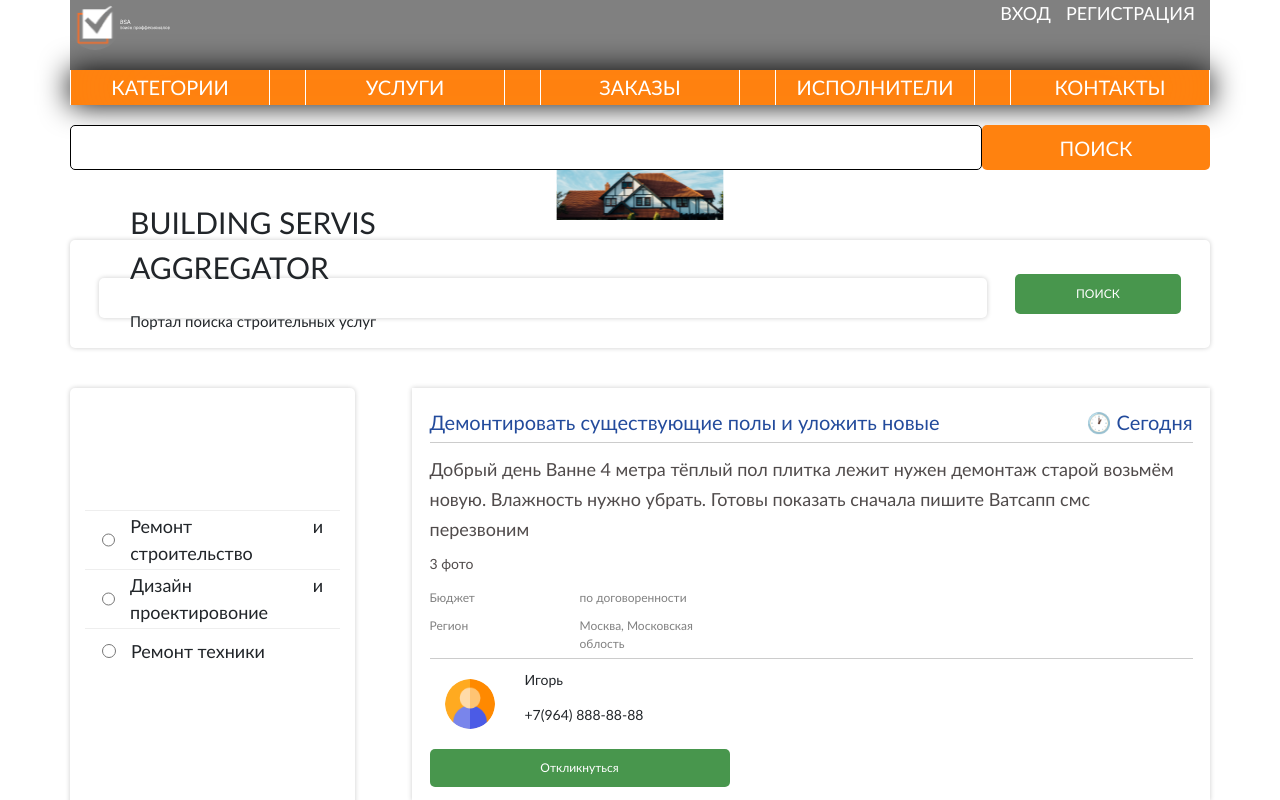
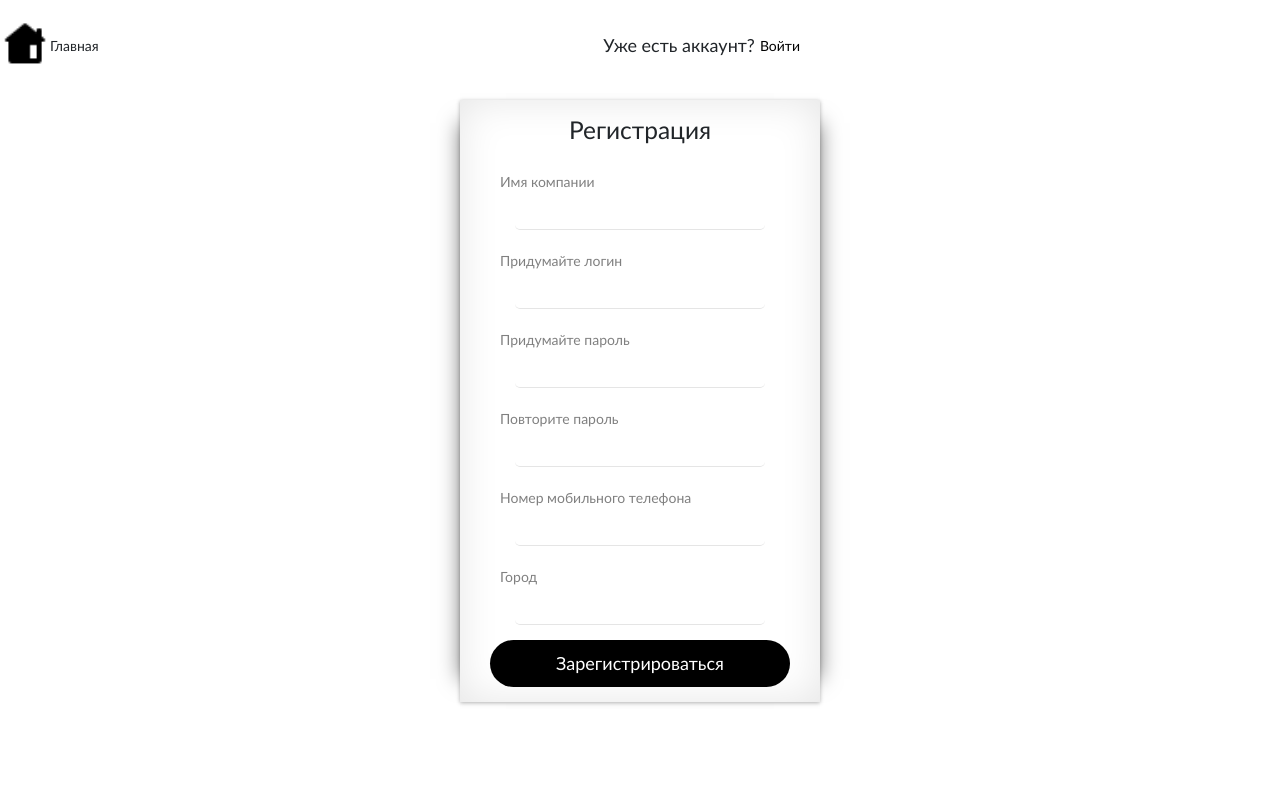
Before and after one commit to said-mohmad/aggregator-front, a React (Create React App) app: page /signin in a window 1280 px wide. Shown: the top 800 px of the page. Built offline with nearby package versions, Linux system fonts and the light colour scheme.

Commit message:
работа с авторизацией и общий  роутинг

```diff
--- a/src/components/App.jsx
+++ b/src/components/App.jsx
@@ -5,6 +5,8 @@ import Form from "./MainPage/SearchForm/Form";
 import SearchPage from "./SearchPage/SearchPage";
 import PersonPage from "./PersonPage/PersonPage";
 import Footer from "./Footer/Footer";
+
+
 
 const App = () => {
   return (
@@ -15,6 +17,7 @@ const App = () => {
       <SearchPage />
       <PersonPage />
       <Footer />
+
     </div>
   );
 };
--- a/src/components/SignIn/SignIn.jsx
+++ b/src/components/SignIn/SignIn.jsx
@@ -1,14 +1,22 @@
-import React, { useState } from "react";
+import React, { useEffect, useState } from "react";
 import style from "./SignIn.module.css";
-import { useDispatch } from "react-redux";
+import { useDispatch, useSelector } from "react-redux";
 import { signIn } from "../redux/features/application";
 import { Link } from "react-router-dom";
-import logoHome from "../../assets/home.png"
+import logoHome from "../../assets/home.png";
+import { useNavigate } from "react-router-dom";
 
 const SignIn = () => {
     const [login, setLogin] = useState("");
     const [password, setPassword] = useState("");
+
+    const navigate = useNavigate();
+
     const dispatch = useDispatch();
+    const application = useSelector((state) => state.application);
+    const error = useSelector((state) => state.application.error);
+    const signingIn = useSelector((state) => state.application.signingIn);
+    const [signingError, setSigningError] = useState("");
 
     const handleChangeLogin = (e) => {
         setLogin(e.target.value);
@@ -17,21 +25,26 @@ const SignIn = () => {
     const handleChangePassword = (e) => {
         setPassword(e.target.value);
     };
-
+    // useEffect(() => {
+    //     setSigningError(application.error)
+    // }, [application.error])
     const handleSignIn = (login, password) => {
         dispatch(signIn(login, password));
+        console.log(application.error);
     };
 
     return (
         <div>
             <div className={style.signinHeader}>
                 <div className={style.leftBlock}>
-                <img src={logoHome} alt="home" /> <b>Главная </b>
+                    <img src={logoHome} alt="home" /> <b>Главная </b>
                 </div>
                 <div className={style.rightBlock}>
                     <div>
                         Еще не зарегистрированы?{" "}
-                       <b><a href="/signup">Зарегистрироваться</a></b>
+                        <b>
+                            <a href="/signup">Зарегистрироваться</a>
+                        </b>
                     </div>
                 </div>
             </div>
@@ -55,7 +68,11 @@ const SignIn = () => {
                 </div>
 
                 <div>
-                    <button onClick={() => handleSignIn(login, password)}>
+                    {error && <div className={style.error}>{error}</div>}
+                    <button
+                        onClick={() => handleSignIn(login, password)}
+                        disabled={signingIn}
+                    >
                         Войти
                     </button>
                 </div>
--- a/src/components/SignIn/SignIn.module.css
+++ b/src/components/SignIn/SignIn.module.css
@@ -3,7 +3,7 @@
     text-align: center;
     margin: auto;
     flex-direction: column;
-    width: 300px;
+    width: 360px;
     margin-top: 30px;
     /* border: 1px solid #e5e5e5;    */
     border-bottom: none;
@@ -79,3 +79,7 @@ a {
     text-decoration: none;
     color: black;
 }
+
+.error {
+    color: red
+}
--- a/src/components/SignUp/SignUp.jsx
+++ b/src/components/SignUp/SignUp.jsx
@@ -1,7 +1,43 @@
 import style from "./SignUp.module.css";
 import logoHome from "../../assets/home.png"
+import React,{ useState } from "react";
 
 const SignUp = () => {
+    const [executor, setExecutor] = useState("");
+    const [password, setPassword] = useState("");
+    const [repeat, setRepeat] = useState("");
+    const [login, setLogin] = useState("");
+    const [phone, setPhone] = useState("");
+    const [city, setCity] = useState("");
+
+    const handleChangeExecutor = (e) => {
+        setExecutor(e.target.value)
+    }
+
+    const handleChangePassword = (e) => {
+        setPassword(e.target.value)
+    }
+
+    const handleChangeRepeat = (e) => {
+        setRepeat(e.target.value)
+    }
+
+    const handleChangeLogin = (e) => {
+        setLogin(e.target.value)
+    }
+
+    const handleChangePhone = (e) => {
+        setPhone(e.target.value)
+    }
+
+    const handleChangeCity = (e) => {
+        setCity(e.target.value)
+    }
+
+    const handleClickSignUp = (login, executor, password, phone, city, repeat ) => {
+        console.log(login, executor, password, phone, city, repeat )
+    }
+
     return (
         <div>
             <div className={style.signupHeader}>
@@ -15,30 +51,30 @@ const SignUp = () => {
                 <h3>Регистрация</h3>
                 <div className={style.inputContainer}>
                     <div className={style.label}>Имя компании</div>
-                    <input placeholder="" />
+                    <input value={executor} onChange={(e) => handleChangeExecutor(e)} />
                 </div>
                 <div className={style.inputContainer}>
                     <div className={style.label}>Придумайте логин</div>
-                    <input placeholder="" />
+                    <input value={login} onChange={(e) => handleChangeLogin(e)} />
                 </div>
                 <div className={style.inputContainer}>
                     <div className={style.label}>Придумайте пароль</div>
-                    <input type="password" />
+                    <input type="password" value={password} onChange={(e) => handleChangePassword(e)} />
                 </div>
                 <div className={style.inputContainer}>
                     <div className={style.label}>Повторите пароль</div>
-                    <input type="password" />
+                    <input type="password" value={repeat} onChange={(e) => handleChangeRepeat(e)} />
                 </div>
                 <div className={style.inputContainer}>
                     <div className={style.label}>Номер мобильного телефона</div>
-                    <input placeholder="" />
+                    <input value={phone} onChange={(e) => handleChangePhone(e)} />
                 </div>
                 <div className={style.inputContainer}>
                     <div className={style.label}>Город</div>
-                    <input placeholder="" />
+                    <input value={city} onChange={(e) => handleChangeCity(e)} />
                 </div>
                 <div>
-                    <button>Зарегистрироваться</button>
+                    <button onClick={() => handleClickSignUp(login, executor, password, phone, city, repeat )}>Зарегистрироваться</button>
                 </div>
             </div>
         </div>
--- a/src/components/SignUp/SignUp.module.css
+++ b/src/components/SignUp/SignUp.module.css
@@ -3,7 +3,7 @@
     text-align: center;
     margin: auto;
     flex-direction: column;
-    width: 300px;
+    width: 360px;
     margin-top: 30px;
     /* border: 1px solid #e5e5e5;    */
     border-bottom: none;
--- a/src/components/redux/configureStore.js
+++ b/src/components/redux/configureStore.js
@@ -1,9 +1,10 @@
-import { applyMiddleware, createStore } from "redux";
+import { applyMiddleware, createStore, combineReducers } from "redux";
 import { composeWithDevTools } from "redux-devtools-extension";
 import thunk from "redux-thunk";
 import { application } from "./features/application";
 
 export const store = createStore(
-  application,
+
+  combineReducers({application}),
   composeWithDevTools(applyMiddleware(thunk))
 );
--- a/src/components/redux/features/application.js
+++ b/src/components/redux/features/application.js
@@ -72,6 +72,7 @@ export const signIn = (login, password) => {
                     type: "application/signin/rejected",
                     error: json.error,
                 });
+                console.log(json)
             } else {
                 dispatch({
                     type: "application/signin/fulfilled",
--- a/src/index.js
+++ b/src/index.js
@@ -4,12 +4,21 @@ import "./index.css";
 import App from "./components/App";
 import { Provider } from "react-redux";
 import { store } from "./components/redux/configureStore";
+import { BrowserRouter, Routes, Route } from "react-router-dom";
+import SignIn from "./components/SignIn/SignIn";
+import SignUp from "./components/SignUp/SignUp";
 
 ReactDOM.render(
-  <React.StrictMode>
-    <Provider store={store}>
-      <App />
-    </Provider>
-  </React.StrictMode>,
-  document.getElementById("root")
+    <React.StrictMode>
+        <Provider store={store}>
+            <BrowserRouter>
+                <Routes>
+                    <Route path="/" element={<App />} />
+                    <Route path="/signin" element={<SignUp />} />
+                    <Route path="/signup" element={<SignIn />} />
+                </Routes>
+            </BrowserRouter>
+        </Provider>
+    </React.StrictMode>,
+    document.getElementById("root")
 );
```
